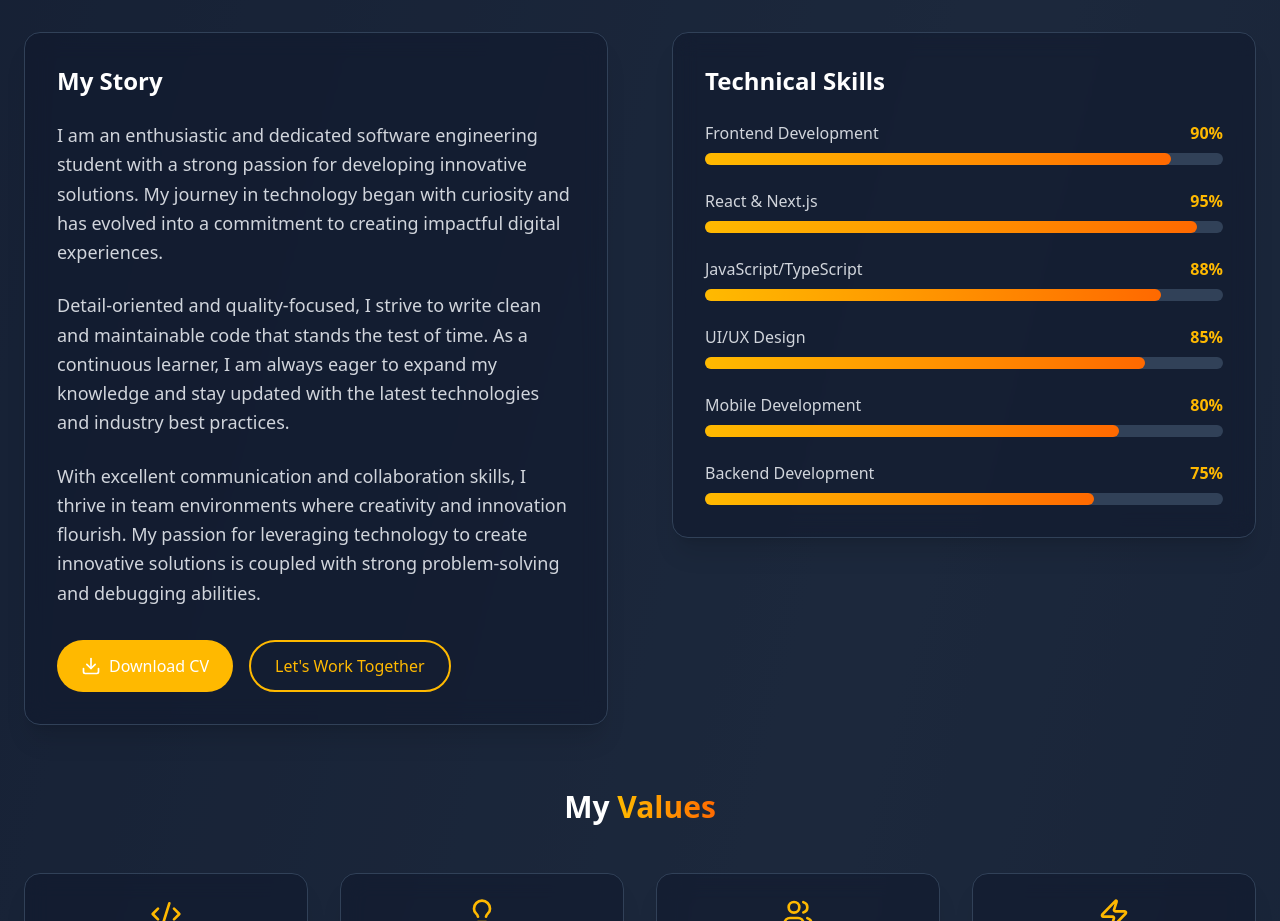
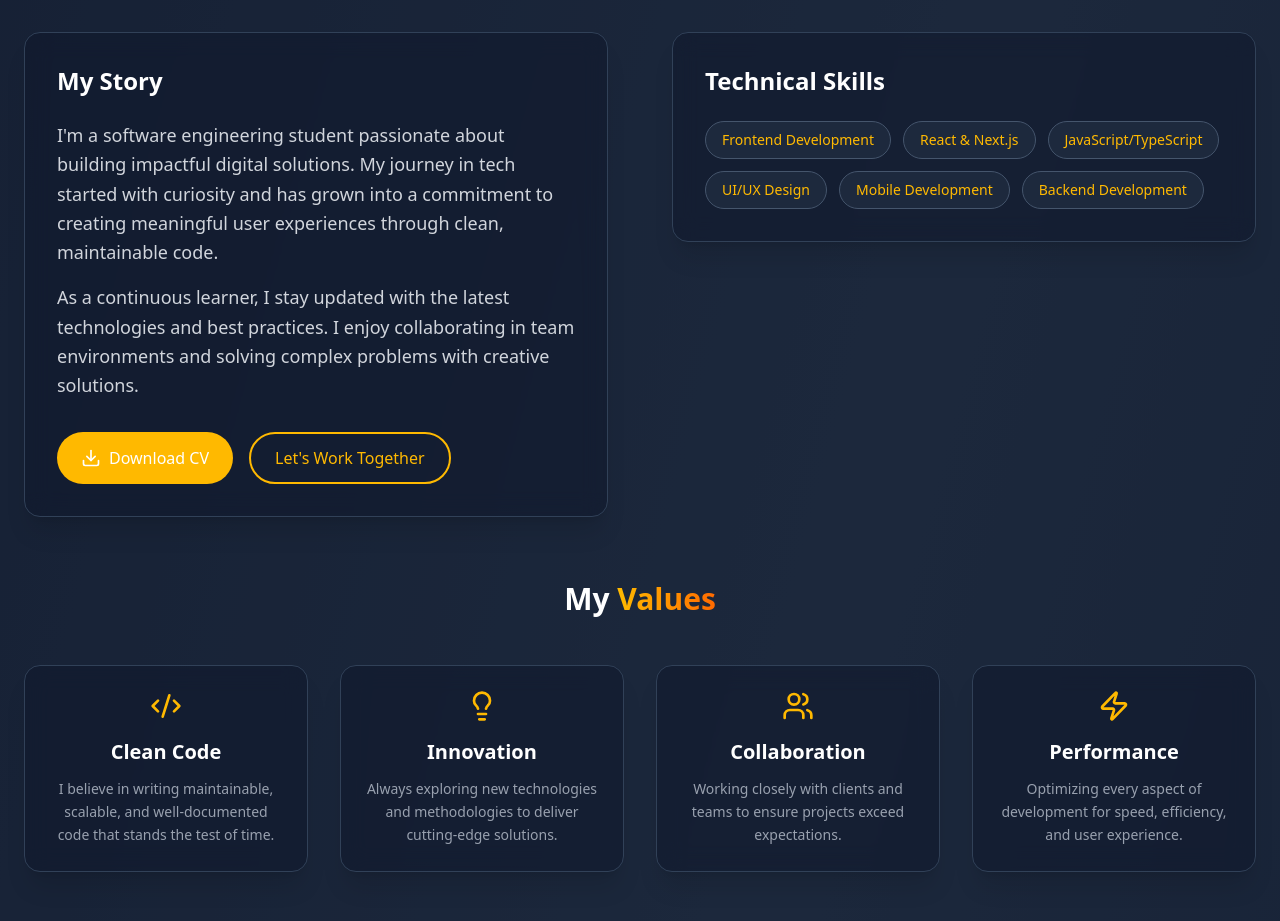
Before and after one commit to bakarekeandrew/My-Portfolio, a React (Vite) app: page / in a window 1280 px wide. Shown: the part 1020-1941 px from the top of the page. Built offline with nearby package versions, Linux system fonts and the light colour scheme.

Commit message:
remove the progess bars with specific percentages

```diff
--- a/src/Components/about.jsx
+++ b/src/Components/about.jsx
@@ -10,12 +10,12 @@ const About = () => {
   };
 
   const skills = [
-    { name: "Frontend Development", level: 90 },
-    { name: "React & Next.js", level: 95 },
-    { name: "JavaScript/TypeScript", level: 88 },
-    { name: "UI/UX Design", level: 85 },
-    { name: "Mobile Development", level: 80 },
-    { name: "Backend Development", level: 75 }
+    "Frontend Development",
+    "React & Next.js",
+    "JavaScript/TypeScript",
+    "UI/UX Design",
+    "Mobile Development",
+    "Backend Development"
   ];
 
   const values = [
@@ -60,18 +60,12 @@ const About = () => {
           <div className="space-y-8">
             <div className="bg-slate-900/50 backdrop-blur-md rounded-2xl p-8 shadow-xl border border-slate-700">
               <h3 className="text-2xl font-semibold mb-6 text-white">My Story</h3>
-              <div className="space-y-6 text-gray-300">
+              <div className="space-y-4 text-gray-300">
                 <p className="text-lg leading-relaxed">
-                  I am an enthusiastic and dedicated software engineering student with a strong passion for developing innovative solutions.
-                  My journey in technology began with curiosity and has evolved into a commitment to creating impactful digital experiences.
+                  I'm a software engineering student passionate about building impactful digital solutions. My journey in tech started with curiosity and has grown into a commitment to creating meaningful user experiences through clean, maintainable code.
                 </p>
                 <p className="text-lg leading-relaxed">
-                  Detail-oriented and quality-focused, I strive to write clean and maintainable code that stands the test of time.
-                  As a continuous learner, I am always eager to expand my knowledge and stay updated with the latest technologies and industry best practices.
-                </p>
-                <p className="text-lg leading-relaxed">
-                  With excellent communication and collaboration skills, I thrive in team environments where creativity and innovation flourish.
-                  My passion for leveraging technology to create innovative solutions is coupled with strong problem-solving and debugging abilities.
+                  As a continuous learner, I stay updated with the latest technologies and best practices. I enjoy collaborating in team environments and solving complex problems with creative solutions.
                 </p>
               </div>
 
@@ -98,20 +92,14 @@ const About = () => {
             {/* Skills */}
             <div className="bg-slate-900/50 backdrop-blur-md rounded-2xl p-8 shadow-xl border border-slate-700">
               <h3 className="text-2xl font-semibold mb-6 text-white">Technical Skills</h3>
-              <div className="space-y-6">
+              <div className="flex flex-wrap gap-3">
                 {skills.map((skill, index) => (
-                  <div key={index}>
-                    <div className="flex justify-between mb-2">
-                      <span className="text-gray-300 font-medium">{skill.name}</span>
-                      <span className="text-amber-400 font-semibold">{skill.level}%</span>
-                    </div>
-                    <div className="w-full bg-slate-700 rounded-full h-3">
-                      <div
-                        className="bg-gradient-to-r from-amber-400 to-orange-500 h-3 rounded-full transition-all duration-1000 ease-out"
-                        style={{ width: `${skill.level}%` }}
-                      ></div>
-                    </div>
-                  </div>
+                  <span
+                    key={index}
+                    className="px-4 py-2 bg-slate-800 rounded-full text-sm text-amber-400 border border-slate-600 hover:border-amber-400/50 transition-colors duration-300"
+                  >
+                    {skill}
+                  </span>
                 ))}
               </div>
             </div>
```
